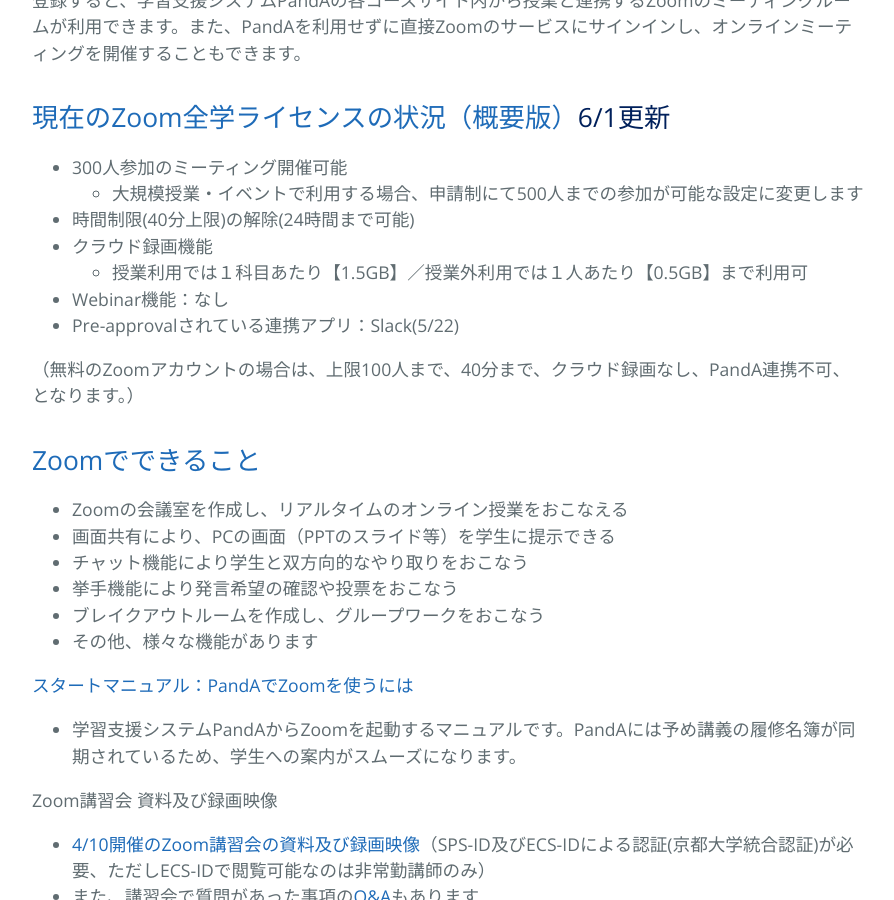
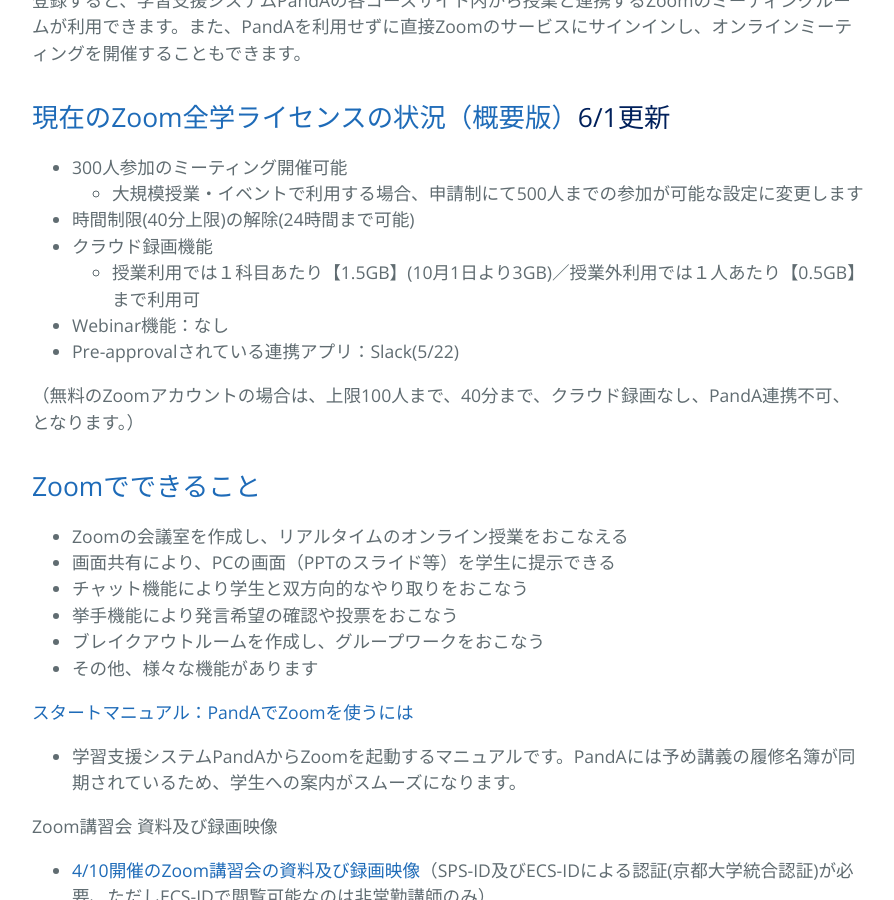
Before and after one commit to kyoto-u/online-edu, a Jekyll site: the page built from zoom.md, in a window 1280 px wide and 900 px high, scrolled down 1154 px. Shown: the whole window, without its empty margins (192-1086 px from the left). Built offline with Jekyll 4.4.1, drawn with Linux system fonts in a browser that asks for light colours.

Commit message:
add cloud recordings limit from 10/1

```diff
--- a/zoom.md
+++ b/zoom.md
@@ -34,7 +34,7 @@ Zoomサービスはセキュリティ強化のため、アプリの最新のバ
   - 大規模授業・イベントで利用する場合、申請制にて500人までの参加が可能な設定に変更します
 - 時間制限(40分上限)の解除(24時間まで可能)
 - クラウド録画機能
-  - 授業利用では１科目あたり【1.5GB】／授業外利用では１人あたり【0.5GB】まで利用可
+  - 授業利用では１科目あたり【1.5GB】(10月1日より3GB)／授業外利用では１人あたり【0.5GB】まで利用可
 - Webinar機能：なし
 - Pre-approvalされている連携アプリ：Slack(5/22)
 
```
